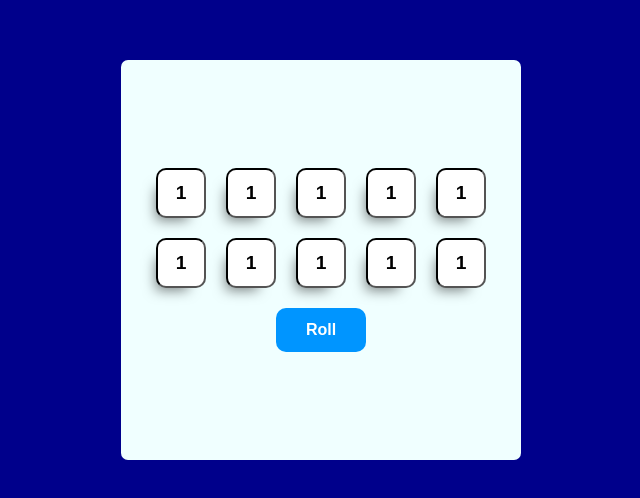
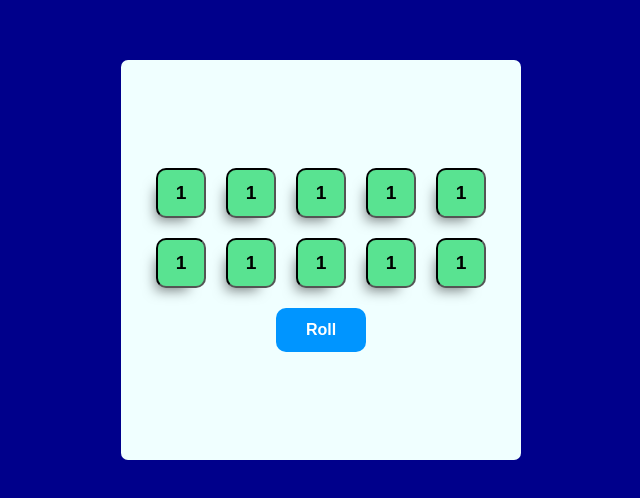
Before and after one commit to hddgpp/Tenzies-Game, a React (Vite) app in the folder Tenzies/: page / in a window 1280 px wide. Shown: the part 140-638 px from the top of the page, without its empty margins (319-959 px from the left). Built offline with nearby package versions, Linux system fonts and the light colour scheme.

Commit message:
adding green coloring

```diff
--- a/Tenzies/src/components/Main/Main.jsx
+++ b/Tenzies/src/components/Main/Main.jsx
@@ -8,14 +8,21 @@ export default function Main() {
 
   function rollAll() {
     setNums(prev =>
-       prev.map(() => ({ value: Math.ceil(Math.random() * 6), isHeld: false })))
+      prev.map(() => ({ value: Math.ceil(Math.random() * 6), isHeld: false }))
+    )
   }
 
-  const diceElements = nums.map((num, i) => (
-    <button key={i} className='btn'>
-      {num.value}
-    </button>
-  ))
+  const diceElements = nums.map((num, i) => {
+    const styles = {
+      backgroundColor: num.isHeld ? 'white' : '#59E391'
+    }
+
+    return (
+      <button key={i} className='btn' style={styles}>
+        {num.value}
+      </button>
+    )
+  })
 
   return (
     <main>
```
